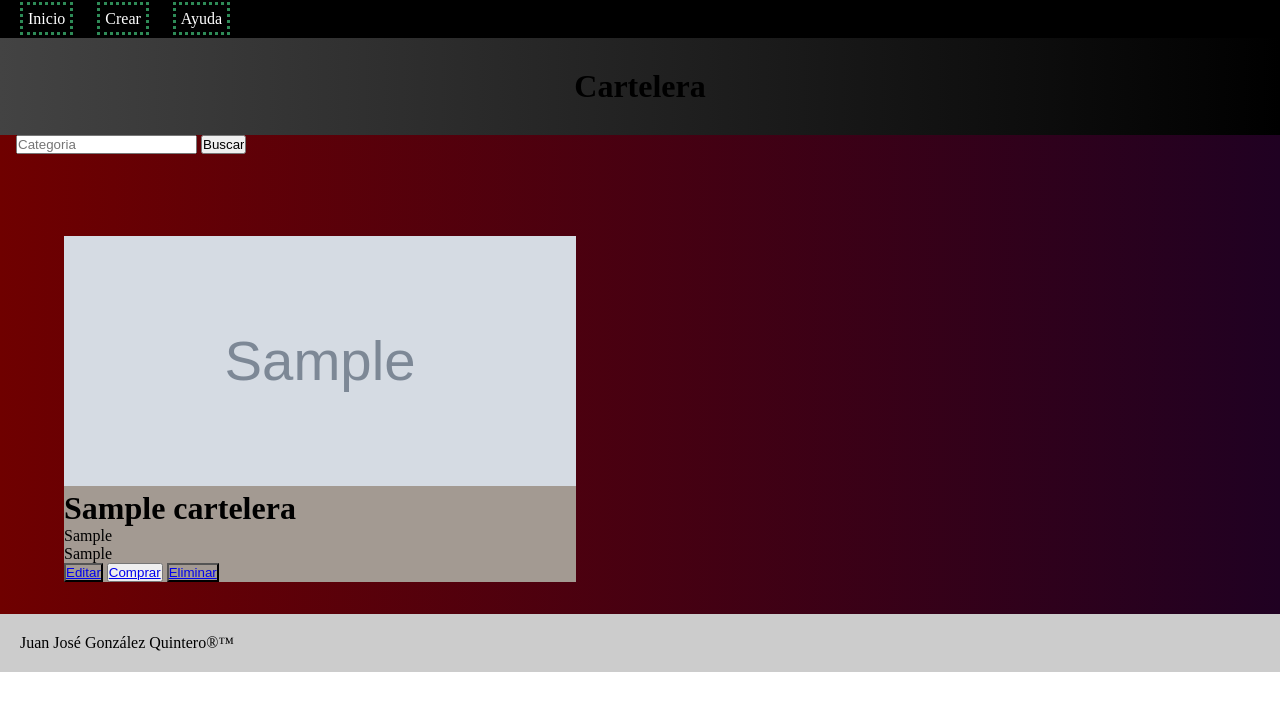
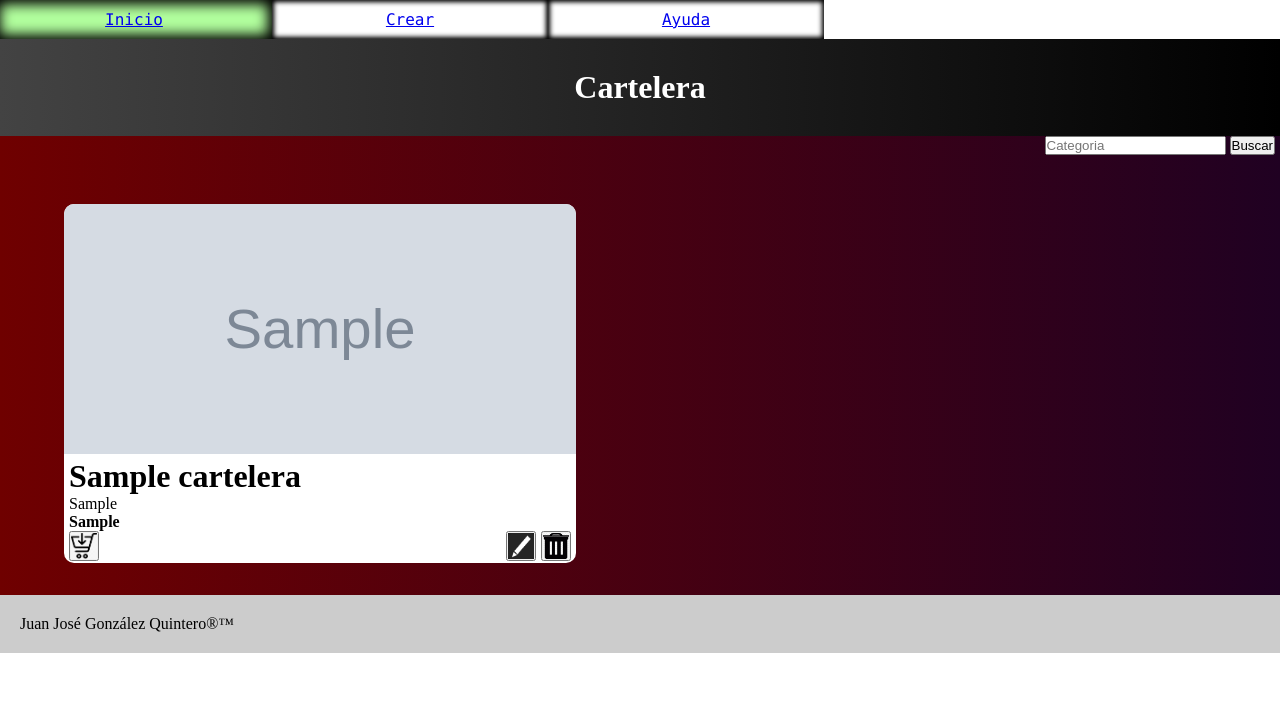
Before and after one commit to JuanJo9905/carteleras, a PHP site: page /cursophp/ in a window 1280 px wide. Shown: the top 711 px of the page. Run offline with PHP 8.4, Linux system fonts and the light colour scheme; tables that the repository leaves empty or names only in its code hold one stand-in row (values such as "Sample post"); grey boxes marked "Sample" are stand-in pictures; some libraries are stand-ins or nearby versions.

Commit message:
Actualizacion de la pagina probando algunos efectos y estilos

```diff
--- a/views/ayuda/index.php
+++ b/views/ayuda/index.php
@@ -4,7 +4,7 @@
     <meta charset="UTF-8">
     <meta name="viewport" content="width=device-width, initial-scale=1.0">
     <link rel="stylesheet" href="<?php echo constant('URL')?>views/public/css/layout.css">
-    <title>Inicio</title>
+    <title>Ayuda</title>
 </head>
 <body>
     <?php require_once 'views/layout/header.php' ?>
--- a/views/layout/header.php
+++ b/views/layout/header.php
@@ -1,4 +1,4 @@
-<div id="header">
+<div id="header" class=header>
     <ul>
         <li><a href="<?php echo constant('URL')?>main">Inicio</a></li>
         <li><a href="<?php echo constant('URL')?>crear">Crear</a></li>
--- a/views/main/index.php
+++ b/views/main/index.php
@@ -18,9 +18,8 @@
         <form action="<?php echo constant('URL').'main/'?>filtrar" method="post" class="filtro">
         <input type="text" name="filtro" id="filtro" placeholder="Categoria">
         <input type="submit" value="Buscar">
+        </form>
         <br><br>
-        </form>
-
 
         <?php include_once 'models/cartelera.php';
         foreach($this->carteleras as $row)
@@ -33,11 +32,11 @@
 
             <div id="imagen"><?php echo '<img src="'.$cartelera->poster.'" alt="'.$cartelera->poster.'">'; ?></div>
             <h1><?php echo $cartelera->titulo ?></h1>
-            <p><?php echo $cartelera->sintaxis ?></p>
-            <p><?php echo $cartelera->categoria ?></p>
-            <button class="btn"><a href="<?php echo constant('URL').'main/verCartel/'.$cartelera->id ?>">Editar</a></button>
-            <button class="btn_compra"><a href="<?php echo constant('URL').'main/comprarCartel/'.$cartelera->id ?>">Comprar</a></button>
-            <button class="btn"><a href="<?php echo constant('URL').'main/eliminarCartel/'.$cartelera->id ?>">Eliminar</a></button>
+            <p class="sint"><?php echo $cartelera->sintaxis ?></p>
+            <p class="cat"><?php echo $cartelera->categoria ?></p>
+            <button class="btn_compra"><a href="<?php echo constant('URL').'main/comprarCartel/'.$cartelera->id ?>"><img src="http://localhost/cursophp/cartelera/png/buy.png" alt="comprar"></a></button>
+            <button class="btn"><a href="<?php echo constant('URL').'main/eliminarCartel/'.$cartelera->id ?>"><img src="http://localhost/cursophp/cartelera/png/trash.png" alt="eliminar"></a></button>
+            <button class="btn"><a href="<?php echo constant('URL').'main/verCartel/'.$cartelera->id ?>"><img src="http://localhost/cursophp/cartelera/png/edit.png" alt="editar"></a></button>
 
         </div>
 
--- a/views/public/css/carteleras.css
+++ b/views/public/css/carteleras.css
@@ -1,23 +1,56 @@
 .filtro{
-    margin: 0 0 2em 1em;
+    position: absolute;
+    right: 5px;
+}
 
-}
 .cartel{
-    background-color: #A39A92;
+    background-color:white;
+    border-radius: 10px;
     display: inline-block;
     height: auto;
     margin: 2em 4em 2em 4em;
     width: 40%;
+
+}
+.cartel:hover{
+    box-shadow: 15px 15px 20px;
+    -webkit-transition-duration: 1s;
+    -moz-transition-duration: 1s;
 }
 .cartel div{
     height: 50%;
     width: 100%;
 }
 .cartel div img {
+    border-radius: 10px 10px 0px 0px;
     height: 250px;
     width: 100%;
 }
-
-.btn{
-    background-color:  #A39A92 ;
+.cartel h1{
+    margin-left: 5px;
 }
+.cartel p{
+    margin-left: 5px;
+}
+.cartel .cat{
+    font-weight: bolder;
+}
+.cartel .btn{
+    float: right;
+    height: 30px;
+    margin-right: 5px;
+    width: 30px;
+}
+.cartel .btn img{
+    height: 100%;
+    width: 100%;
+}
+.cartel .btn_compra{
+    margin-left: 5px;
+    height: 30px;
+    width: 30px;
+}
+.cartel .btn_compra img{
+    height: 100%;
+    width: 100%;
+}
--- a/views/public/css/layout.css
+++ b/views/public/css/layout.css
@@ -2,26 +2,35 @@
     padding: 0;
     margin: 0;
 }
+
 /*Cabecera*/
-#header{
-    background: black;
+.header{
+    background: transparent;
+    height: 10%;
+    top: 0;
+    position: -webkit-sticky;
+    position: sticky;
+}
+.header li{
+    background: #B2FF9E;
+    background: transparent;
+    box-shadow: 2px 2px 5px black inset, -2px -2px 5px black  inset;
+    display: inline-block;
+    font-family: "Lucida Console", Monaco, monospace;
+    height: 80%;
+    margin-left: -4px;
     padding: 10px;
+    text-align: center;
+    width: 20%;
 }
-
-#header ul li{
-    list-style: none;
-    display: inline;
-    padding: 10px;
+.header li:hover{
+    box-shadow: 2px 2px 15px black inset, -2px -2px 15px black  inset;
+    background: #B2FF9E ;
+    -webkit-transition-duration: 0.5s;
 }
-
-#header ul li a{
-    border-color: seagreen;
-    border-style: dotted;
-    color: white;
-    text-decoration:none;
-    padding: 5px;
+.header li a:focus{
+    color: turquoise;
 }
-/*Titulo*/
 .center{
     padding-bottom: 30px;
     padding-top: 30px;
@@ -29,12 +38,13 @@
 }
 
 /*body*/
+
 /*Backgrounds*/
 .titulo{
     background: #000000;  /* fallback for old browsers */
     background: -webkit-linear-gradient(to right, #434343, #000000);  /* Chrome 10-25, Safari 5.1-6 */
     background: linear-gradient(to right, #434343, #000000); /* W3C, IE 10+/ Edge, Firefox 16+, Chrome 26+, Opera 12+, Safari 7+ */
-
+    color: white;
 }
 .edicion{
     background: #bdc3c7;  /* fallback for old browsers */
```
Also changed, not shown: png/buy.png (added), png/edit.png (added), png/trash.png (added).
